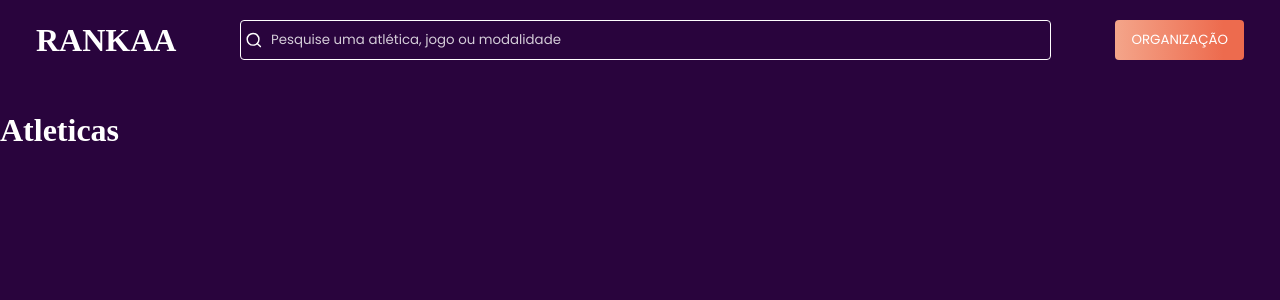
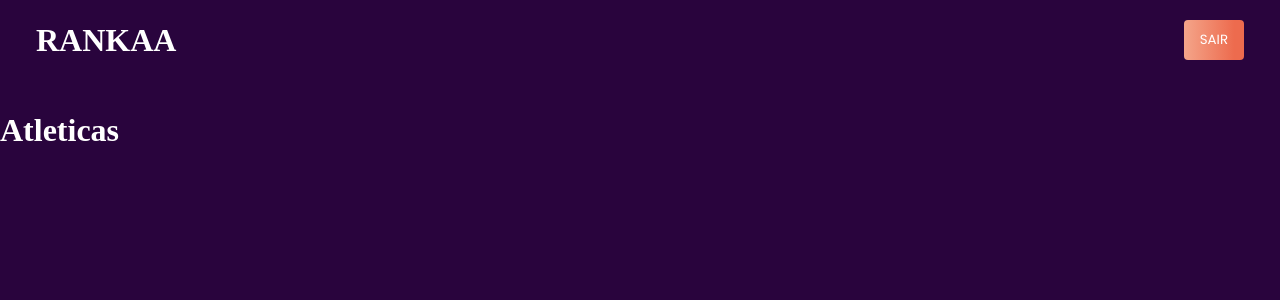
Before and after one commit to 3salles/rankaa, a React (Create React App) app in the folder frontend/: page /admin/athletics in a window 1280 px wide. Shown: the top 300 px of the page. Built offline with nearby package versions, Linux system fonts and the light colour scheme.

Commit message:
chore: change admin header

```diff
--- a/frontend/src/components/Header/index.tsx
+++ b/frontend/src/components/Header/index.tsx
@@ -10,16 +10,27 @@
   SearchInput,
 } from "./styles";
 
+interface HeaderProps {
+  isAdmin?: boolean;
+}
 
-export function Header() {
-  const history = useHistory()
+export function Header({ isAdmin }: HeaderProps) {
+  const history = useHistory();
+
   function handleOnClick() {
-    history.push('/auth/signin');
+    if (isAdmin) {
+      history.push("/");
+    } else {
+      history.push("/auth/signin");
     }
+
+  }
+
   return (
     <Container>
       <DesktopContainer>
         <Title>RANKAA</Title>
+        {!isAdmin &&  (
           <SearchBox>
             <FiSearch />
             <SearchInput
@@ -27,8 +38,12 @@
               placeholder="Pesquise uma atlética, jogo ou modalidade"
             />
           </SearchBox>
-        <Button onClick={handleOnClick}>Organização</Button>
+        )}
+        <Button onClick={handleOnClick}>
+          {isAdmin ? "Sair" : "Organização"}
+        </Button>
       </DesktopContainer>
+      {!isAdmin && (
         <div id="mobile">
         <SearchBox>
           <FiSearch />
@@ -38,6 +53,7 @@
           />
         </SearchBox>
       </div>
+      )}
     </Container>
   );
 }
--- a/frontend/src/layouts/AppLayout.tsx
+++ b/frontend/src/layouts/AppLayout.tsx
@@ -10,7 +10,7 @@
 export function AppLayout({ children, isAdmin }: AppLayoutProps) {
   return (
     <>
-      <Header />
+      <Header isAdmin={isAdmin} />
       {children}
       <Navbar isAdmin={isAdmin} />
     </>
```
Lines whose indentation alone changed are shown as unchanged.
